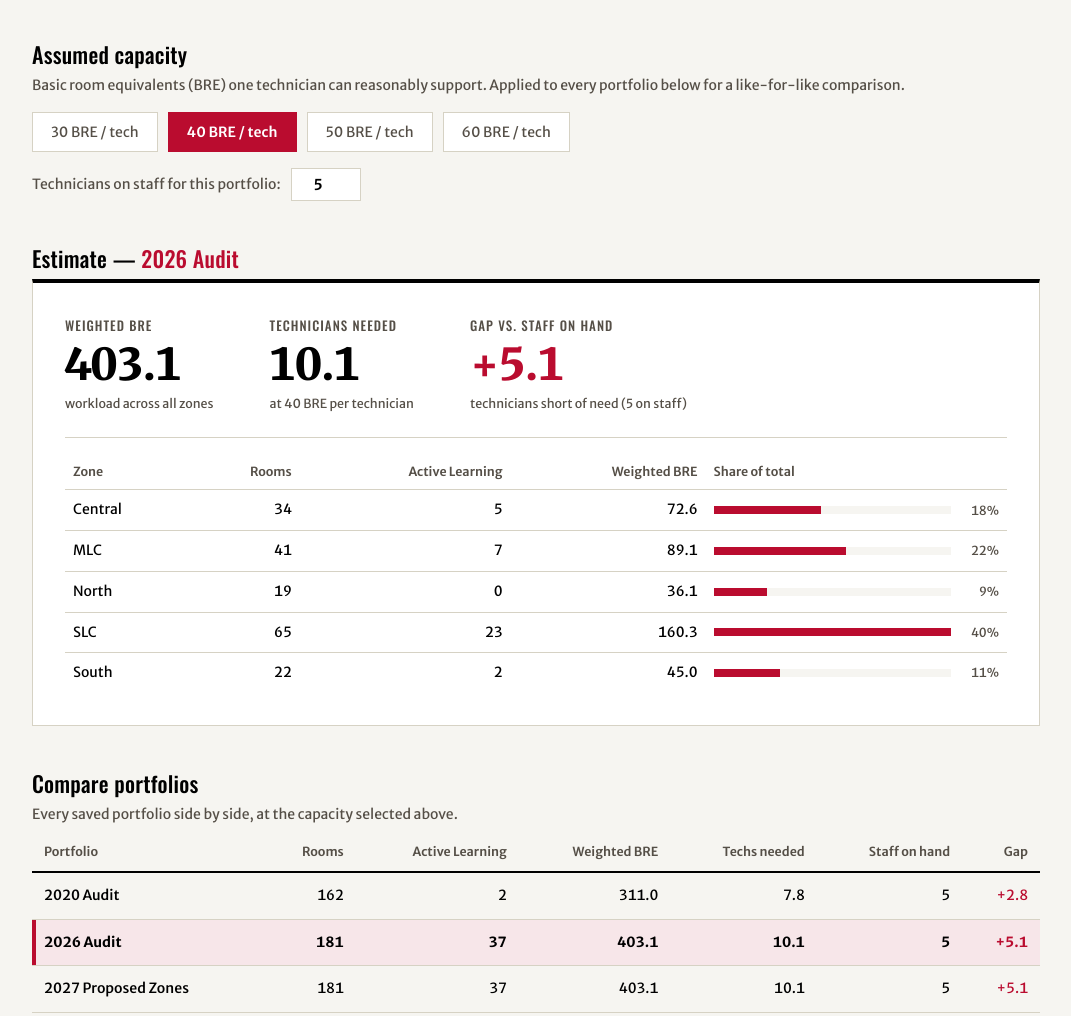
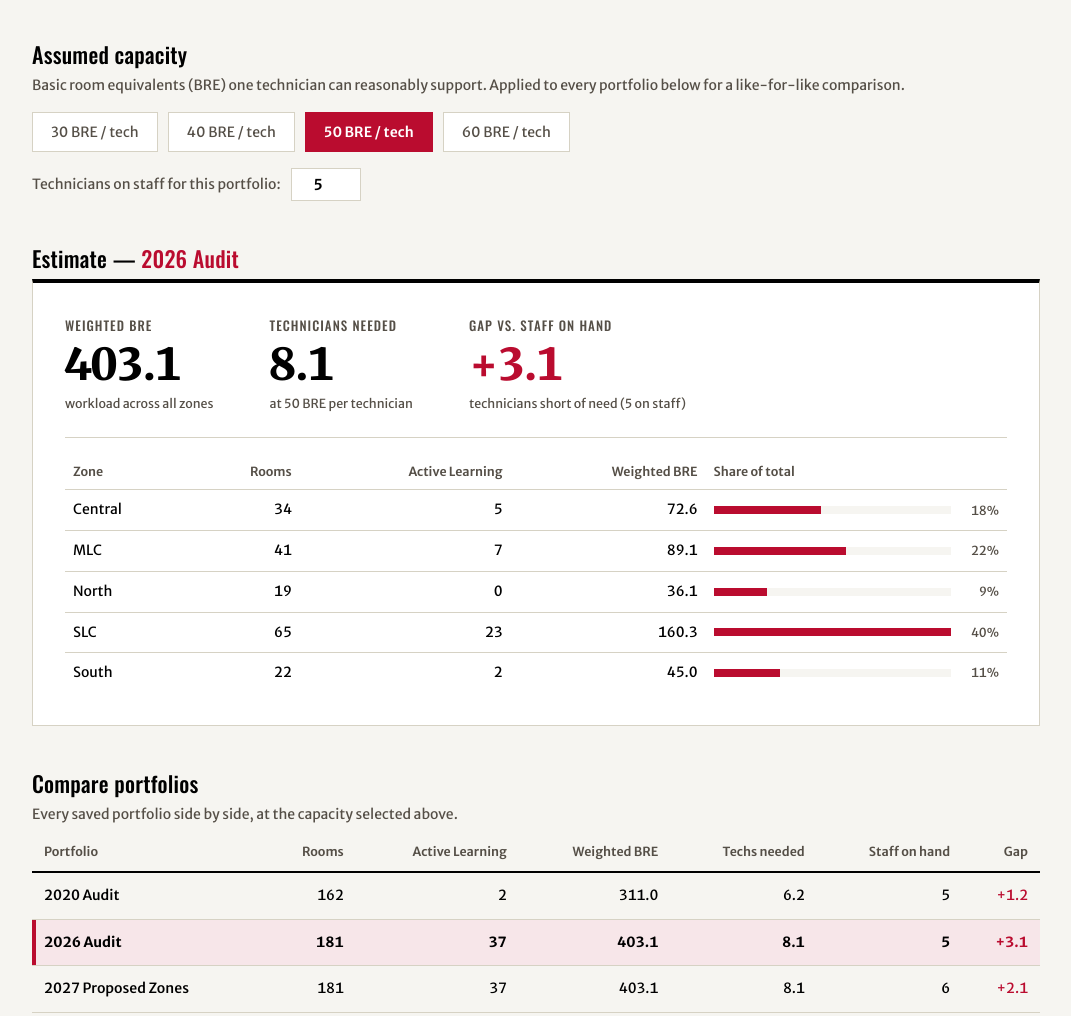
Before and after one commit to zappa103/AV-Staffing-Calculator, a plain HTML site: page index.html in a window 1280 px wide. Shown: the part 881-1897 px from the top of the page, without its empty margins (104-1175 px from the left). Drawn offline with nearby package versions, Linux system fonts and the light colour scheme.

Commit message:
Update capacity options and technician count

```diff
--- a/index.html
+++ b/index.html
@@ -303,8 +303,8 @@
     <p class="section-note">Basic room equivalents (BRE) one technician can reasonably support. Applied to every portfolio below for a like-for-like comparison.</p>
     <div class="capacity-row" id="capacityRow" role="radiogroup" aria-label="BRE per technician">
       <button class="cap-opt" data-cap="30" role="radio">30 BRE / tech</button>
-      <button class="cap-opt active" data-cap="40" role="radio">40 BRE / tech</button>
-      <button class="cap-opt" data-cap="50" role="radio">50 BRE / tech</button>
+      <button class="cap-opt" data-cap="40" role="radio">40 BRE / tech</button>
+      <button class="cap-opt active" data-cap="50" role="radio">50 BRE / tech</button>
       <button class="cap-opt" data-cap="60" role="radio">60 BRE / tech</button>
     </div>
     <div class="headcount-field">
@@ -520,7 +520,7 @@
       label: '2027 Proposed Zones',
       builtin: true,
       proposal: true,
-      currentTechs: 5,
+      currentTechs: 6,
       rows: [
         { name: 'MLC',           rooms: 36, al: 2,  seats: 2954 },
         { name: 'North East',    rooms: 24, al: 4,  seats: 1755 },
@@ -579,7 +579,7 @@
   function cloneRows(rows) { return rows.map(r => Object.assign({}, r)); }
 
   let activeKey = '2026-actual';
-  let capacity = 40;
+  let capacity = 50;
   let unsaved = false;
 
   const scenarioSelect = document.getElementById('scenarioSelect');
```
